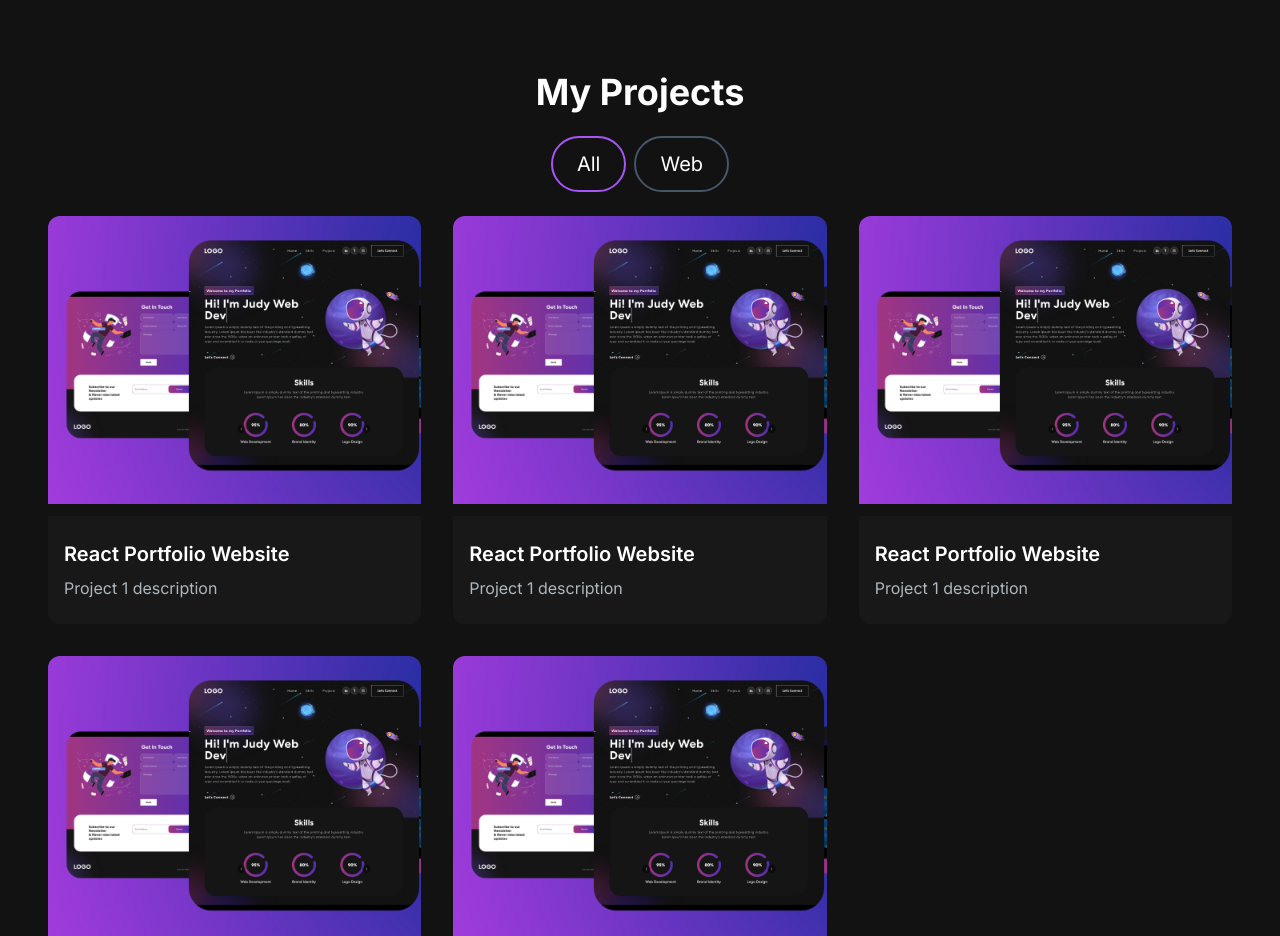
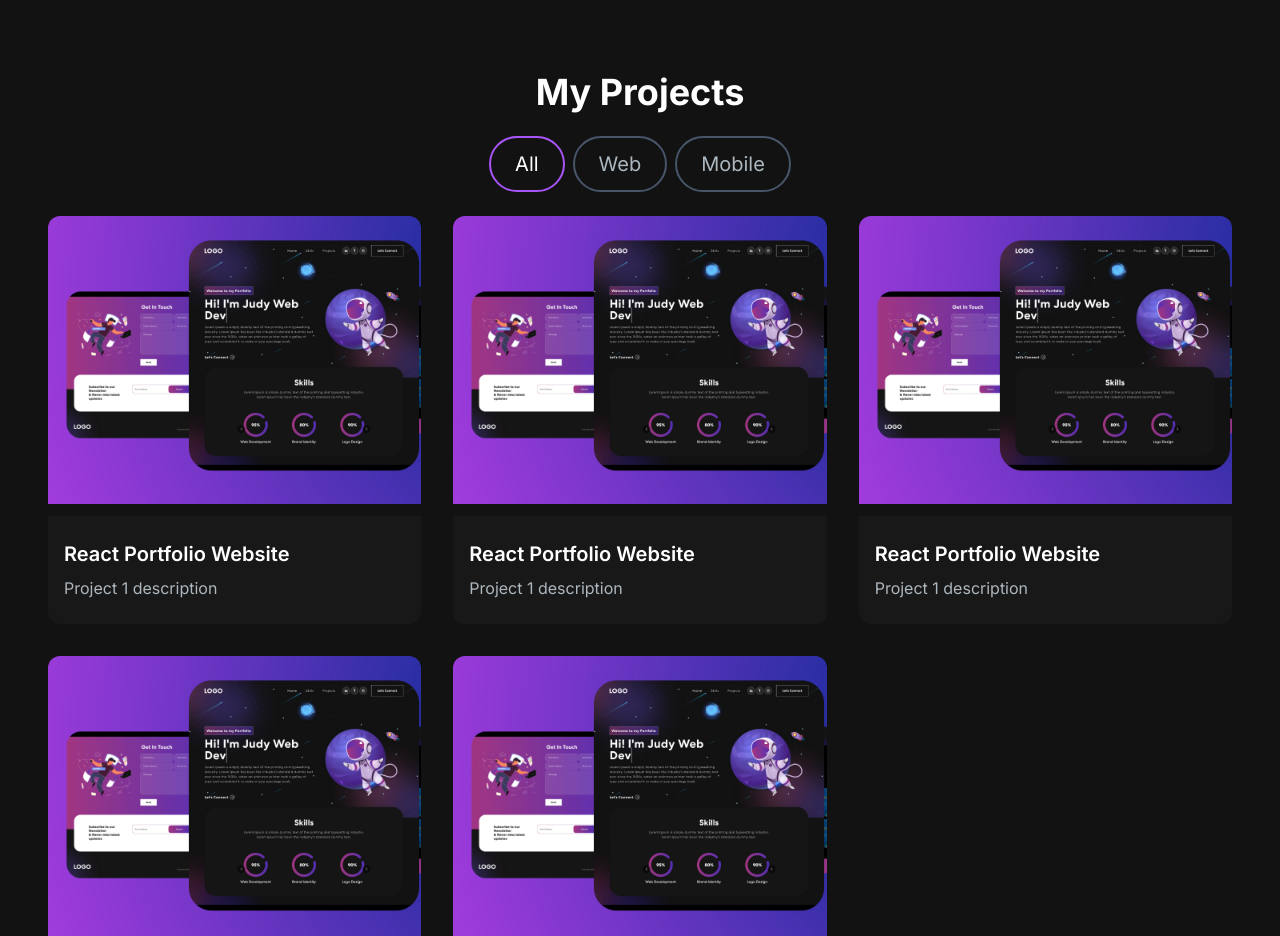
Before and after one commit to JoshCodeAligator/joshua-portfolio-website, a Next.js app: page / in a window 1280 px wide. Shown: the part 1080-2016 px from the top of the page. Built offline with nearby package versions, Linux system fonts and the light colour scheme.

Commit message:
Implementing Project Tag and filteredProjects

```diff
--- a/src/app/components/ProjectSection.jsx
+++ b/src/app/components/ProjectSection.jsx
@@ -1,5 +1,7 @@
-import React from "react";
+"use client";
+import React, { useState } from "react";
 import ProjectCard from "./ProjectCard";
+import ProjectTag from "./ProjectTag";
 
 const projectsData = [
   {
@@ -50,17 +52,38 @@
 ];
 
 const ProjectSection = () => {
+  const [tag, setTag] = useState("All");
+  const handleTagChange = (newTag) => {
+    setTag(newTag);
+  };
+
+  const filteredProjects = projectsData.filter((project) =>
+    project.tag.includes(tag)
+  );
   return (
     <>
       <h2 className="text-center text-4xl font-bold text-white mt-4">
         My Projects
       </h2>
       <div className="text-white flex flex-row justify-center items-center gap-2 py-6">
-        <button className="rounded-full border-2 border-purple-500 px-6 py-3 text-xl cursor-pointer">All</button>
-        <button className="rounded-full border-2 border-slate-600 hover:border-white px-6 py-3 text-xl cursor-pointer">Web</button>
+        <ProjectTag
+          onClick={handleTagChange}
+          name="All"
+          isSelected={tag === "All"}
+        />
+        <ProjectTag
+          onClick={handleTagChange}
+          name="Web"
+          isSelected={tag === "Web"}
+        />
+        <ProjectTag
+          onClick={handleTagChange}
+          name="Mobile"
+          isSelected={tag === "Mobile"}
+        />
       </div>
       <div className="grid md:grid-cols-3 gap-8 mg:gap-12">
-        {projectsData.map((project) => (
+        {filteredProjects.map((project) => (
           <ProjectCard
             key={project.id}
             title={project.title}
--- a/src/app/components/ProjectTag.jsx
+++ b/src/app/components/ProjectTag.jsx
@@ -1,9 +1,17 @@
-import React from 'react'
+import React from "react";
 
-const ProjectTag = () => {
+const ProjectTag = ({ name, onClick, isSelected }) => {
+  const buttonStyles = isSelected
+    ? "text-white border-purple-500"
+    : "text-[#ADB7BE] border-slate-600 hover:border-white";
   return (
-    <div>ProjectTag</div>
-  )
-}
+    <button
+      className={`${buttonStyles} rounded-full border-2  px-6 py-3 text-xl cursor-pointer`}
+      onClick={() => onClick(name)}
+    >
+      {name}
+    </button>
+  );
+};
 
-export default ProjectTag
+export default ProjectTag;
```
